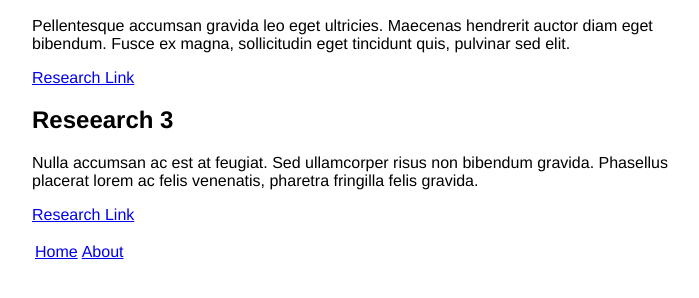
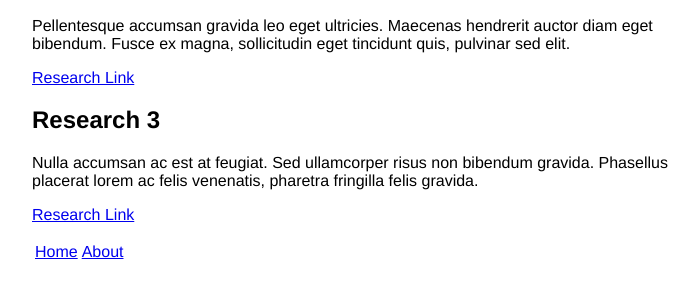
Before and after one commit to lrr-capital/lrr-capital, a Jekyll site: the page built from research.md, in a window 1280 px wide. Shown: the part 305-603 px from the top of the page, without its empty margins (288-987 px from the left). Built offline with Jekyll 4.4.1, drawn with Linux system fonts in a browser that asks for light colours.

Commit message:
Update research.md

```diff
--- a/research.md
+++ b/research.md
@@ -18,7 +18,7 @@ Pellentesque accumsan gravida leo eget ultricies. Maecenas hendrerit auctor diam
 
 [Research Link](/files/sample.pdf)
 
-## Reseearch 3
+## Research 3
 
 Nulla accumsan ac est at feugiat. Sed ullamcorper risus non bibendum gravida. Phasellus placerat lorem ac felis venenatis, pharetra fringilla felis gravida.
 
```
